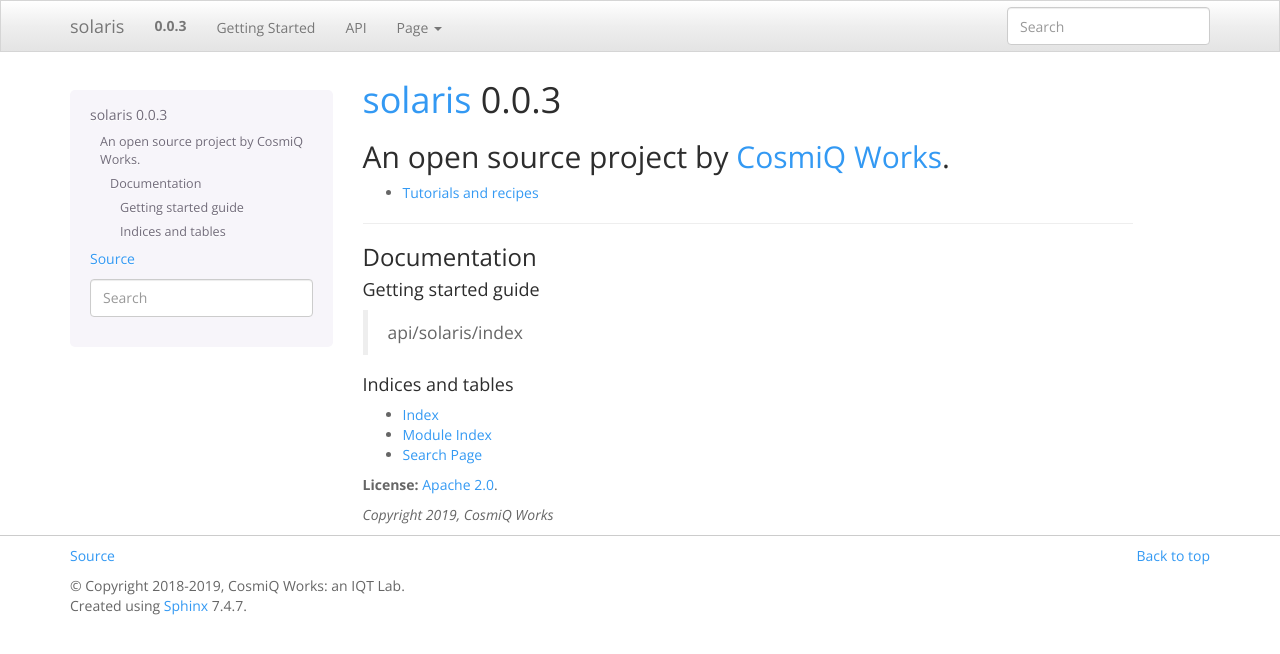
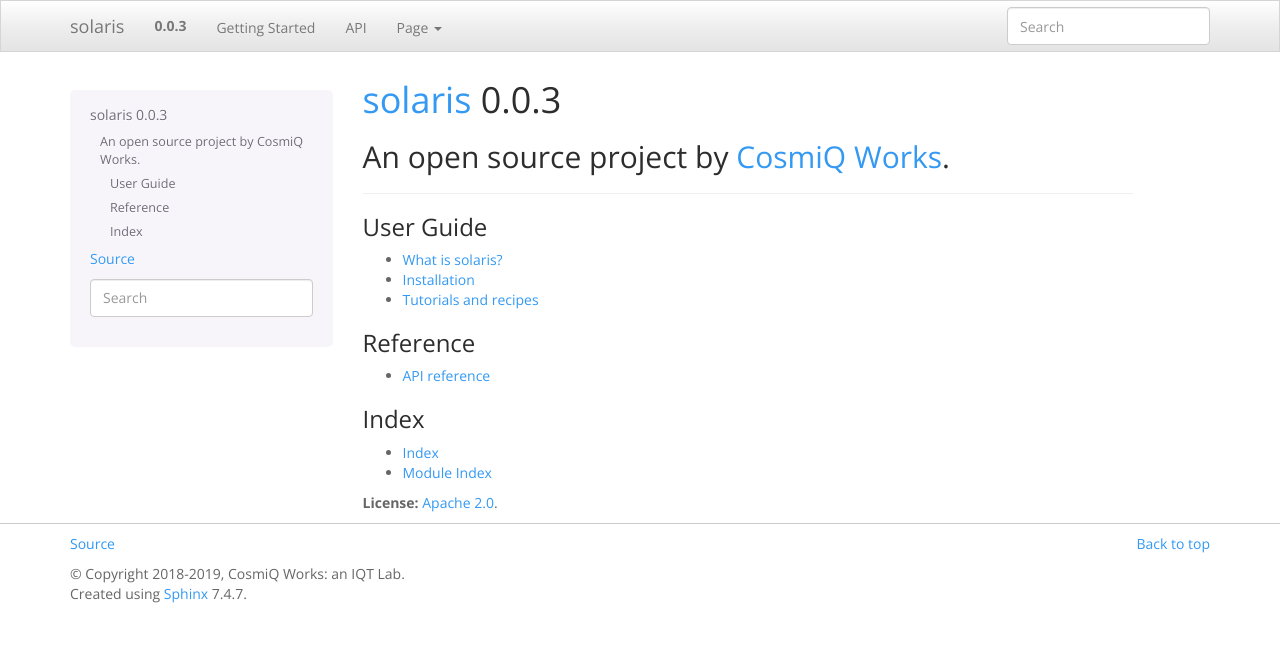
Before and after one commit to CosmiQ/solaris, a Sphinx documentation site: the page built from docs/index.rst, in a window 1280 px wide. Shown: the top 654 px of the page. Built offline with Sphinx 7.4.7, drawn with Linux system fonts in a browser that asks for light colours; formulas are drawn with MathJax 3.

Commit message:
adding new headings

```diff
--- a/docs/index.rst
+++ b/docs/index.rst
@@ -8,29 +8,23 @@
 *************************************************************************
 
 ==========
+
+User Guide
+==========
 * `What is solaris? <intro.html>`_
 * `Installation <installation.html>`_
 * `Tutorials and recipes <tutorials.html>`_
-=======
 
-.. __: https://github.com/CosmiQ/solaris/blob/master/LICENSE.txt
+Reference
+=========
+* `API reference <api/solaris/index.html>`_
 
-Documentation
-=============
-Getting started guide
----------------------
-
-
-   api/solaris/index
-
-Indices and tables
-------------------
-
+Index
+=====
 * :ref:`genindex`
 * :ref:`modindex`
-* :ref:`search`
 
 
 **License:** `Apache 2.0`__.
 
-*Copyright 2019, CosmiQ Works*
+.. __: https://github.com/CosmiQ/solaris/blob/master/LICENSE.txt
```
